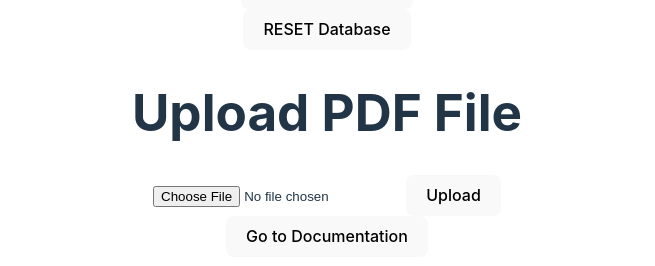
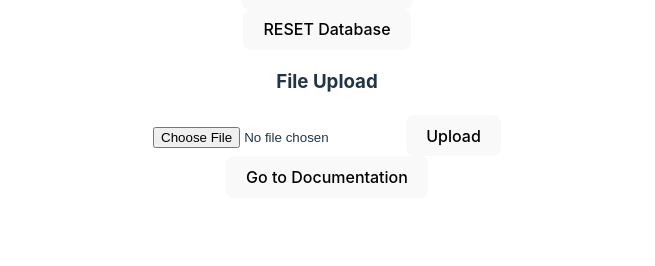
Before and after one commit to marktfaust/Defense-Trend-Detector-V3, a React (Vite) app in the folder app/: page / in a window 1280 px wide. Shown: the part 496-762 px from the top of the page, without its empty margins (313-968 px from the left). Built offline with nearby package versions, Linux system fonts and the light colour scheme; no server answers.

Commit message:
improved style of FIleUpload button

```diff
--- a/app/src/components/elements/FileUpload.tsx
+++ b/app/src/components/elements/FileUpload.tsx
@@ -59,36 +59,50 @@ const FileUpload: React.FC = () => {
   };
 
   return (
-    <div>
-      <h1>Upload PDF File</h1>
-      {isLoading ? (
-        <div>
+    <div className="mt-8">
+      <h3 className="text-xl font-semibold mb-4 text-slate-700">File Upload</h3>
+      <div className="flex flex-col space-y-3">
+        <input
+          type="file"
+          id="fileUpload"
+          accept="application/pdf"
+          onChange={handleFileChange}
+          className="block w-full text-slate-700 file:mr-4 file:py-2 file:px-4 file:rounded-md file:border-0 file:text-sm file:font-semibold file:bg-blue-50 file:text-blue-700 hover:file:bg-blue-100"
+        />
+        <button
+          onClick={handleUpload}
+          disabled={isLoading}
+          className="bg-blue-600 hover:bg-blue-700 text-white font-medium py-2 px-4 rounded-md transition-colors"
+        >
+          {isLoading
+            ? "Uploading..."
+            : response
+            ? "Upload Another File"
+            : "Upload"}
+        </button>
+      </div>
+
+      {isLoading && (
+        <div className="mt-4">
           <p>Loading...</p>
-        </div>
-      ) : (
-        <div>
-          <input
-            type="file"
-            accept="application/pdf"
-            onChange={handleFileChange}
-          />
-          <button onClick={handleUpload} disabled={isLoading}>
-            {response ? "Upload Another File" : "Upload"}
-          </button>
         </div>
       )}
 
       {/* Display response when available */}
       {response && (
-        <div>
-          <h3>Upload Response:</h3>
-          <pre>{JSON.stringify(response, null, 2)}</pre>
+        <div className="mt-4 p-4 bg-white border border-slate-300 rounded-md">
+          <h3 className="text-xl font-semibold mb-2 text-slate-700">
+            Upload Response:
+          </h3>
+          <pre className="text-sm text-slate-700 whitespace-pre-wrap">
+            {JSON.stringify(response, null, 2)}
+          </pre>
         </div>
       )}
 
       {/* Display error if any */}
       {error && (
-        <div>
+        <div className="mt-4 text-red-600">
           <p>Error: {error}</p>
         </div>
       )}
```
